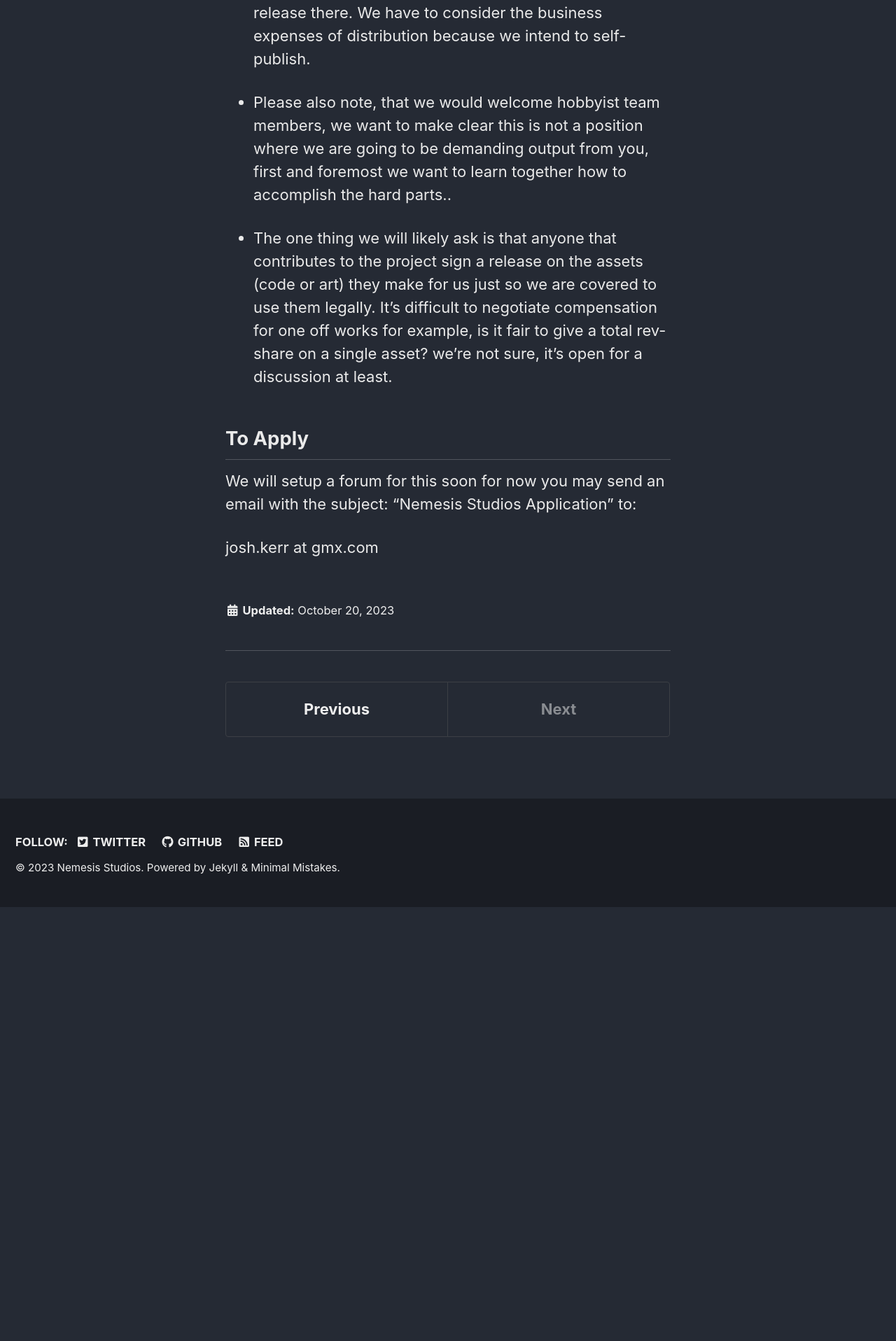
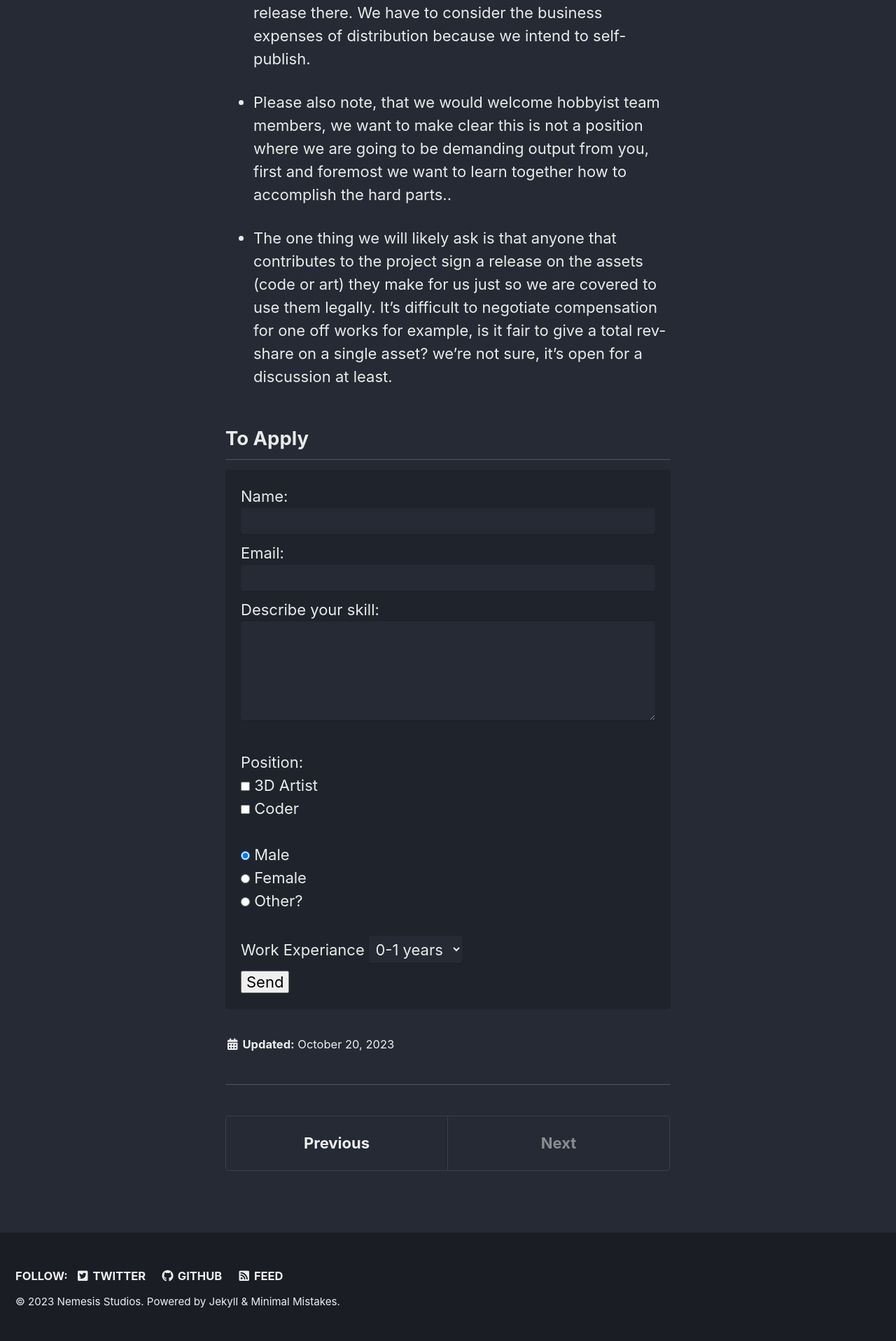
Before and after one commit to Nemesis-Studios/Nemesis-Studios.github.io, a Jekyll site: the page built from _docs/22-open-positions.md, in a window 1280 px wide. Shown: the part 4051-5967 px from the top of the page at 70% size. Built offline with Jekyll 4.4.1, drawn with Linux system fonts in a browser that asks for light colours; cached includes are drawn as plain includes; comment, search, counter and statistics services are not loaded; a style sheet for code colours, icons or effects is not loaded; before the commit the page ends 5347 px from its top, so only the background shows below that.

Commit message:
Application form

```diff
--- a/_docs/22-open-positions.md
+++ b/_docs/22-open-positions.md
@@ -6,35 +6,59 @@ last_modified_at: 2023-10-20T21:36:18-04:00
 toc: true
 ---
 
+<style>
+input
+{
+ background: #252a34 !important;
+},
+form
+{
+display: block;
+},
+select
+{
+background-color: #252a34;
+display: block;
+},
+br
+{
+display: block !important;
+},
+</style>
+
+
 ## Coders
 
 **Looking for**:
+
 - A Good C# coder.
   We have chosen what we believe to be a good engine for the project.
 
-	-  Open Source Engine
-	- Written in C# (.NET6) Possibly .NET8 soon
-	- Scripting in C# 10
-	- OOB compatibility with most C#/.NET Libs
+  - Open Source Engine
+  - Written in C# (.NET6) Possibly .NET8 soon
+  - Scripting in C# 10
+  - OOB compatibility with most C#/.NET Libs
 
 **Status**: Open 🟢
+
 
 ## Artists
 
 - 3D Artist
-	Characters & Weapons
-	 -  "Medium Poly"
-		   Higher than "Polygon"  Less than: AAA Games like COD.
-	- Animation skill a plus
-	- I'm leaning to a more arcade art style like
-		- Fortnite
-		- Apex Legends
-		- Overwatch
-		- DOTA 2
+ Characters & Weapons
+  - "Medium Poly"
+     Higher than "Polygon"  Less than: AAA Games like COD.
+  - Animation skill a plus
+  - I'm leaning to a more arcade art style like
+    - Fortnite
+    - Apex Legends
+    - Overwatch
+    - DOTA 2
 
 **Status**: Open 🟢
 
   We will go different directions here and there, but this is a starting point.  Some people call this "Stylized Fantasy" some call it "Hand Panted" the terms are subjective.  but the general rule we want to follow is slightly cartoon-ish textures but not overly.. simply put a good balance between realism and stylized
+
 
 ## Overview
 
@@ -49,28 +73,29 @@ I've also been collecting both free and paid 3D assets for years I think i have
 **Project**: The project is highly ambitus which may be overwhelming to some, I personally subscribe to a go big or go home mentality.  The game is FPS, it's just what I know and what holds my interest even if its over-done.  It's the concept I understand the best.
 
 *Currently implemented:*
-  - Engine Chosen
-  - Art-style loosely chosen.
-  - We are using GIT for VCS, the project structure of our engine lends itself well to being versioned in fact, our basic project with a handful of assets our repo is only ~130MB I've seen some engines take 3x that just to create a project.
-  - *Note* the repo isn't on a public service yet I maintain an internal repo, that i will push to either Github or Gitlab  i haven't decided yet which one is going to fit best probably Github for better LFS support.
+
+- Engine Chosen
+- Art-style loosely chosen.
+- We are using GIT for VCS, the project structure of our engine lends itself well to being versioned in fact, our basic project with a handful of assets our repo is only ~130MB I've seen some engines take 3x that just to create a project.
+- *Note* the repo isn't on a public service yet I maintain an internal repo, that i will push to either Github or Gitlab  i haven't decided yet which one is going to fit best probably Github for better LFS support.
 
 *Future work*:
- - One of the downsides of the engine is we will somewhat need to roll our own netcode/multiplayer. However there are some existing code examples available for that we are evaluating. and since we can easily drop in almost any C# library without the engine complaining too much the sky is kinda the limit.
- - A lot of discussion on the best ways to design the project for example.
 
-	 - FPSArms vs FullBody ?? each have their challenges in multiplayer
-	 - Bullet (Projectile) Physics
-		 - RayCast is cheap but gets complicated when you need bullet drop
-		 - Rigidbody Projectiles are more accurate but have to be managed in multiplayer so you don't end up with 100k entities.
-	 - Repeatable texture skins
-		 - Weapons
-		 - Characters
+- One of the downsides of the engine is we will somewhat need to roll our own netcode/multiplayer. However there are some existing code examples available for that we are evaluating. and since we can easily drop in almost any C# library without the engine complaining too much the sky is kinda the limit.
+- A lot of discussion on the best ways to design the project for example.
+
+  - FPSArms vs FullBody ?? each have their challenges in multiplayer
+  - Bullet (Projectile) Physics
+    - RayCast is cheap but gets complicated when you need bullet drop
+    - Rigidbody Projectiles are more accurate but have to be managed in multiplayer so you don't end up with 100k entities.
+  - Repeatable texture skins
+    - Weapons
+    - Characters
 
 **Theme**: The game theme is very much in flux we should probably get basic functionality working before designing them theme too much.. but the two ideas I've personally tossed around are
 
 - Modern Day Civil War
--  AI vs Human war
-
+- AI vs Human war
 
 Length of project: Actual development? not that much I've spent most of the last few years learning game engines and the basic concepts. But I've been brainstorming the project for about 5 years.  as for how long it would take to complete that depends on how many team members we end up with.
 
@@ -82,10 +107,46 @@ Length of project: Actual development? not that much I've spent most of the last
 
 - The one thing we will likely ask is that anyone that contributes to the project sign a release on the assets (code or art) they make for us just so we are covered to use them legally. It's difficult to negotiate compensation for one off works for example, is it fair to give a total rev-share on a single asset? we're not sure, it's open for a discussion at least.
 
+## To Apply
 
 
-## To Apply
-
-We will setup a forum for this soon for now you may send an email with the subject: "Nemesis Studios Application" to:
-
-josh.kerr at gmx.com
+<div>
+<form style="display: block:" action="https://getform.io/f/b537e434-214c-4d39-9254-bba4aaf26766" method="POST">
+    Name:
+	<input type="text" name="name">
+    Email:
+	<input type="email" name="email">
+    Describe your skill:
+	<textarea cols="40" rows="5" name="message"></textarea>
+    <!-- add hidden Honeypot input to prevent spams -->
+    <input type="hidden" name="_gotcha" style="display:none !important">
+<br>
+<br>
+	<!--Position -->
+	Position:
+<br>
+	<input type="checkbox"> 3D Artist
+<br>
+	<input type="checkbox"> Coder
+<br>
+<br>
+    <!-- radio button handle -->
+    <input type="radio" name="gender" value="male" checked> Male
+<br>
+    <input type="radio" name="gender" value="female"> Female
+<br>
+    <input type="radio" name="gender" value="other"> Other?
+<br>
+<br>
+    <!-- select field handle -->
+Work Experiance
+   <select name="work-experience">
+    <option value="one-year">0-1 years</option>
+    <option value="one-three-years">1-3 years</option>
+    <option value="three-six-years">3-6 years</option>
+   	<option value="The-Hammer-Of-Thor">GODLIKE!</option>
+   </select>
+<br>
+    <button type="submit">Send</button>
+</form>
+</div>
--- a/_sass/minimal-mistakes/_forms.scss
+++ b/_sass/minimal-mistakes/_forms.scss
@@ -35,7 +35,7 @@ form {
   }
 
   br {
-    display: none;
+    display: block;
   }
 }
 
@@ -148,7 +148,7 @@ input[type="file"] {
 
 select {
   width: auto;
-  background-color: #fff;
+  //background-color: #fff;
 }
 
 select[multiple],
```
